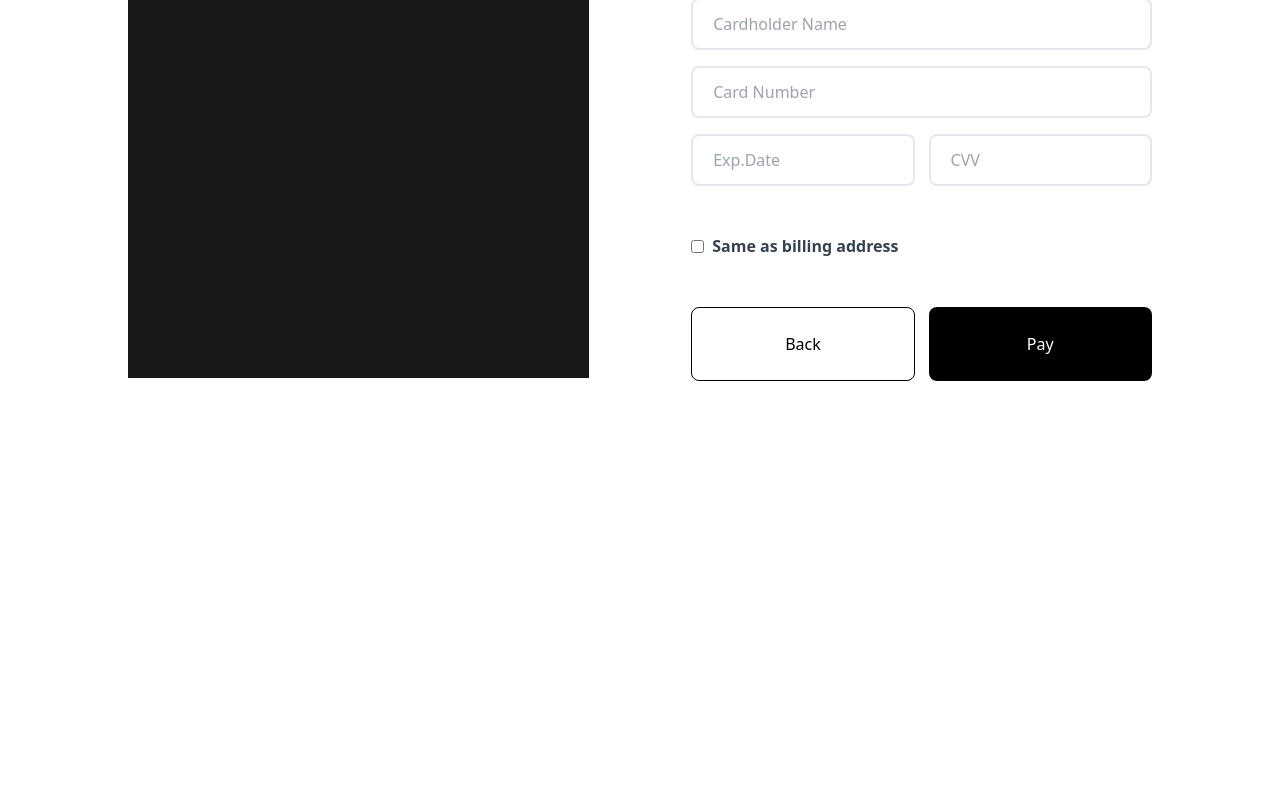
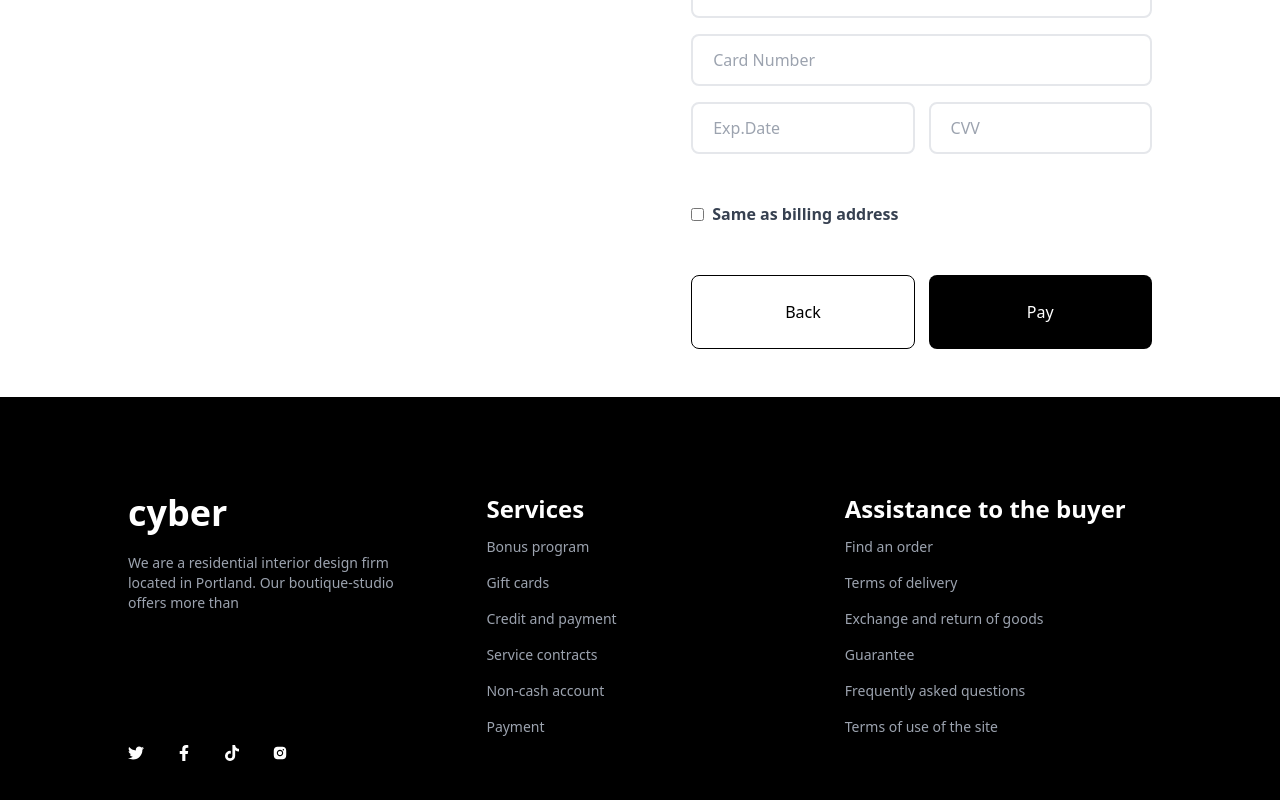
Before and after one commit to SudeevDivakar/Twospoon.ai-Frontend-Assignment, a React (Vite) app: page / in a window 1280 px wide. Shown: the part 726-1526 px from the top of the page. Before the commit the page ends 1184 px from the top, so only its background shows below. Built offline with nearby package versions, Linux system fonts and the light colour scheme.

Commit message:
Finish Footer

```diff
--- a/package.json
+++ b/package.json
@@ -11,7 +11,8 @@
   },
   "dependencies": {
     "react": "^18.3.1",
-    "react-dom": "^18.3.1"
+    "react-dom": "^18.3.1",
+    "react-icons": "^5.2.1"
   },
   "devDependencies": {
     "@types/react": "^18.3.3",
--- a/src/App.jsx
+++ b/src/App.jsx
@@ -1,6 +1,7 @@
 import Navbar from "./components/Navbar";
 import StepsSection from "./components/StepsSection";
 import MainContent from "./components/MainContent";
+import Footer from "./components/Footer";
 
 export default function App() {
   return (
@@ -8,6 +9,7 @@ export default function App() {
       <Navbar />
       <StepsSection />
       <MainContent />
+      <Footer />
     </>
   );
 }
--- /dev/null
+++ b/src/components/Footer.jsx
@@ -0,0 +1,84 @@
+import "./cssfiles/App.css";
+import { FaTwitter } from "react-icons/fa";
+import { AiFillInstagram } from "react-icons/ai";
+import { FaFacebookF } from "react-icons/fa";
+import { FaInstagram } from "react-icons/fa";
+import { FaTiktok } from "react-icons/fa";
+
+export default function Footer() {
+  return (
+    <>
+      <section className="w-full mt-12 bg-black flex justify-center items-center flex-col">
+        <section className="width-80 flex justify-between mt-24">
+          <div className="width-30">
+            <h1 className="font-semibold text-white text-4xl mb-5">cyber</h1>
+            <h3 className="text-gray-400 text-sm">
+              We are a residential interior design firm located in Portland. Our
+              boutique-studio offers more than{" "}
+            </h3>
+          </div>
+
+          <div className="flex flex-col width-30">
+            <h1 className="font-semibold text-white text-2xl mb-1">Services</h1>
+            <a className="text-gray-400 text-sm hover:text-white" href="#">
+              <h3 className="mt-2 mb-2">Bonus program</h3>
+            </a>
+            <a className="text-gray-400 text-sm hover:text-white" href="#">
+              <h3 className="mt-2 mb-2">Gift cards</h3>
+            </a>
+            <a className="text-gray-400 text-sm hover:text-white" href="#">
+              <h3 className="mt-2 mb-2">Credit and payment</h3>
+            </a>
+            <a className="text-gray-400 text-sm hover:text-white" href="#">
+              <h3 className="mt-2 mb-2">Service contracts</h3>
+            </a>
+            <a className="text-gray-400 text-sm hover:text-white" href="#">
+              <h3 className="mt-2 mb-2">Non-cash account</h3>
+            </a>
+            <a className="text-gray-400 text-sm hover:text-white" href="#">
+              <h3 className="mt-2 mb-2">Payment</h3>
+            </a>
+          </div>
+
+          <div className="flex flex-col width-30">
+            <h1 className="font-semibold text-white text-2xl mb-1">
+              Assistance to the buyer
+            </h1>
+            <a className="text-gray-400 text-sm hover:text-white" href="#">
+              <h3 className="mt-2 mb-2">Find an order</h3>
+            </a>
+            <a className="text-gray-400 text-sm hover:text-white" href="#">
+              <h3 className="mt-2 mb-2">Terms of delivery</h3>
+            </a>
+            <a className="text-gray-400 text-sm hover:text-white" href="#">
+              <h3 className="mt-2 mb-2">Exchange and return of goods</h3>
+            </a>
+            <a className="text-gray-400 text-sm hover:text-white" href="#">
+              <h3 className="mt-2 mb-2">Guarantee</h3>
+            </a>
+            <a className="text-gray-400 text-sm hover:text-white" href="#">
+              <h3 className="mt-2 mb-2">Frequently asked questions</h3>
+            </a>
+            <a className="text-gray-400 text-sm hover:text-white" href="#">
+              <h3 className="mt-2 mb-2">Terms of use of the site</h3>
+            </a>
+          </div>
+        </section>
+        <div className="width-80 flex mb-24">
+          <a href="#">
+            <FaTwitter class="text-white mr-8" />
+          </a>
+          <a href="#">
+            <FaFacebookF class="text-white mr-8" />
+          </a>
+          <a href="#">
+            <FaTiktok class="text-white mr-8" />
+          </a>
+          <a href="#">
+            <AiFillInstagram class="text-white mr-8" />
+          </a>
+        </div>
+      </section>
+    </>
+  );
+}
--- a/src/components/MainContent.jsx
+++ b/src/components/MainContent.jsx
@@ -3,8 +3,8 @@ import "./cssfiles/App.css";
 
 export default function MainContent() {
   return (
-    <section className="w-full main-section-height flex justify-center">
-      <div className="width-80 h-full flex mt-16 justify-between">
+    <section className="w-full flex justify-center">
+      <div className="width-80 h-full mt-8 flex justify-between">
         <section className="perfect-width perfect-height bg-zinc-900"></section>
         <section className="perfect-width perfect-height">
           <h1 className="font-semibold text-2xl mb-5">Payment</h1>
--- a/src/components/cssfiles/App.css
+++ b/src/components/cssfiles/App.css
@@ -1,3 +1,7 @@
 .width-80 {
   width: 80%;
 }
+
+.width-30 {
+  width: 30%;
+}
```
Also changed, not shown: 1 other file (tests, documents, lock files or other folders).
